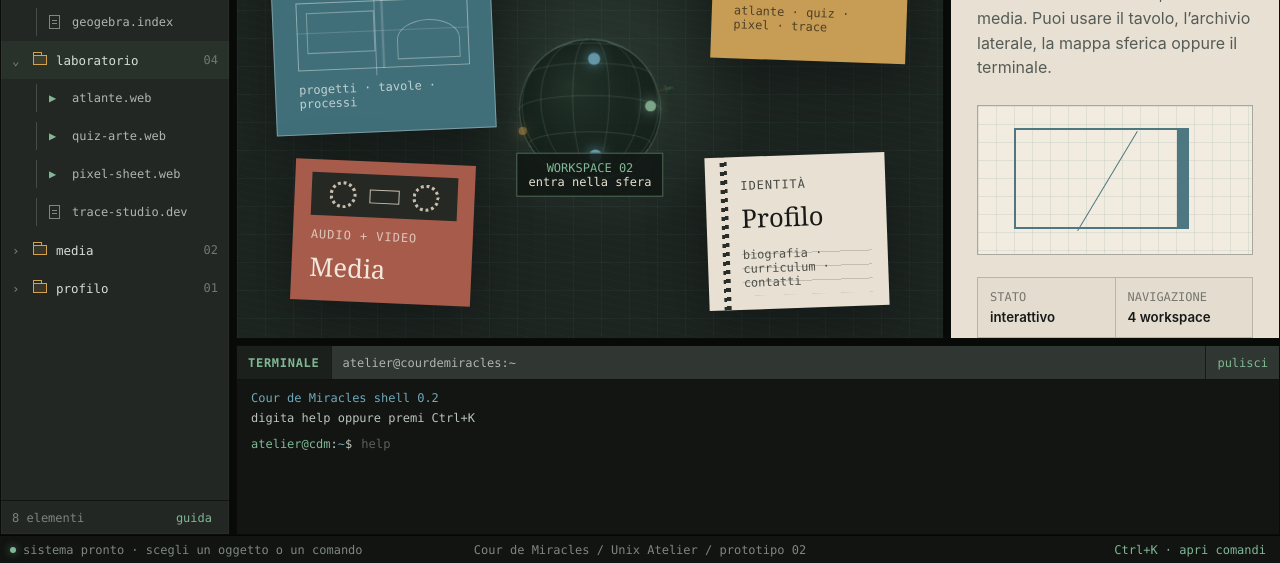
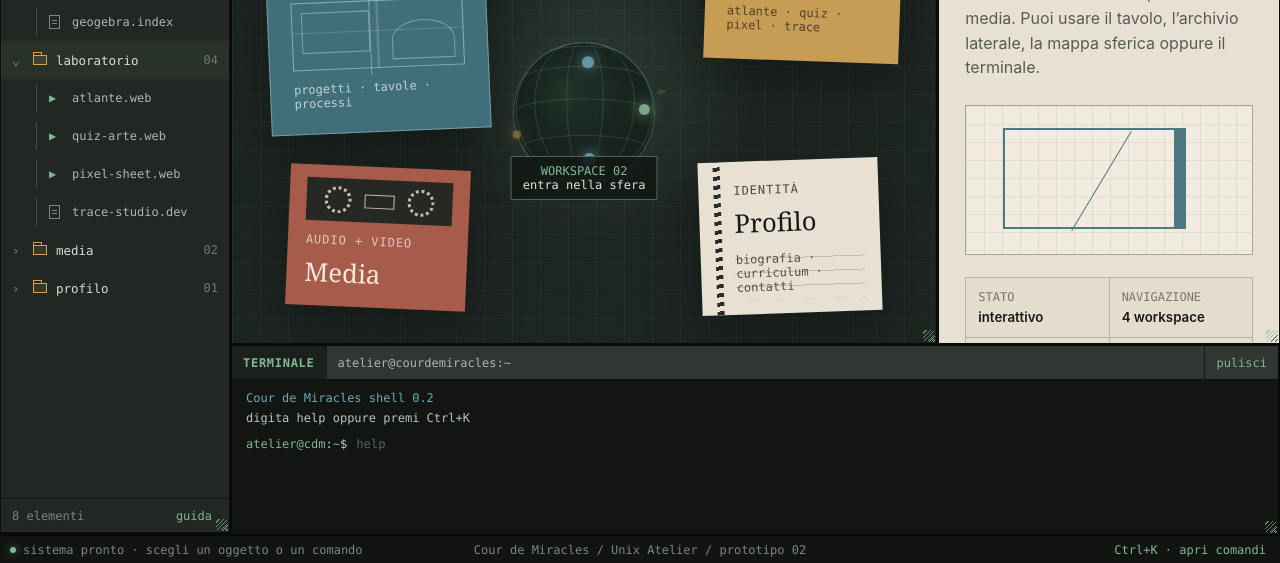
Before and after one commit to sc4tto/courdemiracles-site, a website: page index.html in a window 1280 px wide. Shown: the part 237-800 px from the top of the page. Drawn offline with Linux system fonts and the light colour scheme.

Commit message:
Restore tiled layout with per-window resize handles

```diff
--- a/app.js
+++ b/app.js
@@ -171,61 +171,16 @@ const terminalOutput = document.querySelector("#terminal-output");
 const terminalForm = document.querySelector("#terminal-form");
 const terminalInput = document.querySelector("#terminal-input");
 
-const layoutDefaults = { archive: 230, preview: 330, terminal: 190 };
-const layoutLimits = {
-  archive: value => Math.max(175, Math.min(420, value)),
-  preview: value => Math.max(280, Math.min(Math.max(280, window.innerWidth - 660), value)),
-  terminal: value => Math.max(120, Math.min(Math.max(120, window.innerHeight - 320), value)),
-};
-
-function setLayoutSize(name, value, persist = true) {
-  const size = Math.round(layoutLimits[name](value));
-  const target = name === "archive" ? document.querySelector(".desktop-body") : document.querySelector(".workspace-desk");
-  const property = name === "archive" ? "--archive-width" : name === "preview" ? "--preview-width" : "--terminal-height";
-  target.style.setProperty(property, `${size}px`);
-  if (persist) localStorage.setItem(`cdm-layout-${name}`, String(size));
-  window.dispatchEvent(new Event("resize"));
-}
-
-function setupSplitters() {
-  for (const name of Object.keys(layoutDefaults)) {
-    const saved = Number(localStorage.getItem(`cdm-layout-${name}`));
-    if (Number.isFinite(saved) && saved > 0) setLayoutSize(name, saved, false);
-  }
-  document.querySelectorAll("[data-resize]").forEach(splitter => {
-    const name = splitter.dataset.resize;
-    splitter.addEventListener("pointerdown", event => {
-      if (window.innerWidth <= 900) return;
-      event.preventDefault();
-      splitter.setPointerCapture(event.pointerId);
-      splitter.classList.add("is-dragging");
-      document.body.classList.add("is-resizing");
-      document.body.dataset.resizeAxis = name === "terminal" ? "y" : "x";
-    });
-    splitter.addEventListener("pointermove", event => {
-      if (!splitter.hasPointerCapture(event.pointerId)) return;
-      const value = name === "archive" ? event.clientX : name === "preview" ? window.innerWidth - event.clientX : window.innerHeight - 28 - event.clientY;
-      setLayoutSize(name, value);
-    });
-    const finish = event => {
-      if (splitter.hasPointerCapture(event.pointerId)) splitter.releasePointerCapture(event.pointerId);
-      splitter.classList.remove("is-dragging");
-      document.body.classList.remove("is-resizing");
-      delete document.body.dataset.resizeAxis;
-    };
-    splitter.addEventListener("pointerup", finish);
-    splitter.addEventListener("pointercancel", finish);
-    splitter.addEventListener("dblclick", () => setLayoutSize(name, layoutDefaults[name]));
-    splitter.addEventListener("keydown", event => {
-      const allowed = name === "terminal" ? ["ArrowUp", "ArrowDown"] : ["ArrowLeft", "ArrowRight"];
-      if (!allowed.includes(event.key)) return;
-      event.preventDefault();
-      const current = Number(localStorage.getItem(`cdm-layout-${name}`)) || layoutDefaults[name];
-      const direction = event.key === "ArrowRight" || event.key === "ArrowDown" ? 1 : -1;
-      setLayoutSize(name, current + direction * (event.shiftKey ? 40 : 10));
-    });
+document.querySelectorAll(".resizable-window .window-bar").forEach(bar => {
+  bar.title = "Trascina l’angolo inferiore destro per ridimensionare · doppio clic per ripristinare";
+  bar.addEventListener("dblclick", () => {
+    const panel = bar.closest(".resizable-window");
+    panel.style.removeProperty("width");
+    panel.style.removeProperty("height");
+    window.dispatchEvent(new Event("resize"));
+    announce("dimensioni della finestra ripristinate");
   });
-}
+});
 const reducedMotion = window.matchMedia("(prefers-reduced-motion: reduce)");
 
 let currentWorkspace = "desk";
@@ -849,7 +804,6 @@ function updateClock() {
 
 updateClock();
 setInterval(updateClock, 30000);
-setupSplitters();
 renderPreview("readme", { switchToDesk: false });
 terminalLine("Cour de Miracles shell 0.2", "info");
 terminalLine("digita help oppure premi Ctrl+K");
--- a/index.html
+++ b/index.html
@@ -29,7 +29,7 @@
     </header>
 
     <main class="desktop-body">
-      <aside class="file-browser tile" aria-label="Archivio dei contenuti">
+      <aside class="file-browser tile resizable-window" aria-label="Archivio dei contenuti">
         <div class="window-bar">
           <span class="window-name">archivio</span>
           <span class="window-path">~/cour-de-miracles</span>
@@ -74,10 +74,8 @@
         </div>
       </aside>
 
-      <div class="splitter splitter-archive" role="separator" aria-label="Ridimensiona archivio" aria-orientation="vertical" tabindex="0" data-resize="archive"></div>
-
       <section class="workspace workspace-desk is-active" id="workspace-desk" data-workspace-panel="desk" aria-label="Tavolo di lavoro">
-        <section class="atelier-window tile">
+        <section class="atelier-window tile resizable-window">
           <div class="window-bar">
             <span class="window-name">tavolo</span>
             <span class="window-path">~/cour-de-miracles/atelier</span>
@@ -105,15 +103,13 @@
             </button>
           </div>
         </section>
-        <div class="splitter splitter-preview" role="separator" aria-label="Ridimensiona anteprima" aria-orientation="vertical" tabindex="0" data-resize="preview"></div>
-        <aside class="preview-window tile" aria-label="Anteprima del contenuto" aria-live="polite">
+        <aside class="preview-window tile resizable-window" aria-label="Anteprima del contenuto" aria-live="polite">
           <div class="window-bar">
             <span class="window-name">anteprima</span><span class="window-path" id="preview-path">~/cour-de-miracles/README</span><span class="window-status" id="preview-index">00</span>
           </div>
           <div class="preview-content" id="preview-content"></div>
         </aside>
-        <div class="splitter splitter-terminal" role="separator" aria-label="Ridimensiona terminale" aria-orientation="horizontal" tabindex="0" data-resize="terminal"></div>
-        <section class="terminal-window tile" aria-label="Terminale interattivo">
+        <section class="terminal-window tile resizable-window" aria-label="Terminale interattivo">
           <div class="window-bar terminal-bar">
             <span class="window-name">terminale</span><span class="window-path">atelier@courdemiracles:~</span><button class="terminal-clear" type="button" data-command="clear">pulisci</button>
           </div>
--- a/styles.css
+++ b/styles.css
@@ -89,7 +89,6 @@ button:focus-visible, input:focus-visible, canvas:focus-visible {
   font-size: .68rem;
   font-style: italic;
   line-height: 1;
-  text-indent: 0;
 }
 
 .workspace-switcher { height: 100%; display: flex; align-items: stretch; }
@@ -146,30 +145,11 @@ kbd {
   position: fixed;
   inset: 44px 0 28px;
   display: grid;
-  grid-template-columns: var(--archive-width, 230px) 6px minmax(0, 1fr);
-  gap: 0;
+  grid-template-columns: 230px minmax(0, 1fr);
+  gap: 1px;
   min-height: 0;
   background: #080a08;
 }
-
-.file-browser { grid-column: 1; }
-.desktop-body > .workspace { grid-column: 3; }
-.splitter {
-  position: relative;
-  z-index: 20;
-  background: #080a08;
-  touch-action: none;
-  user-select: none;
-}
-.splitter::after { content:""; position:absolute; background:#485149; opacity:0; transition:opacity .12s; }
-.splitter:hover::after,.splitter:focus-visible::after,.splitter.is-dragging::after { opacity:1; }
-.splitter-archive { grid-column:2; cursor:col-resize; }
-.splitter-archive::after,.splitter-preview::after { inset:0 2px; width:2px; }
-.splitter-preview { grid-column:2; grid-row:1; cursor:col-resize; }
-.splitter-terminal { grid-column:1 / 4; grid-row:2; cursor:row-resize; }
-.splitter-terminal::after { inset:2px 0; height:2px; }
-body.is-resizing { cursor:col-resize; user-select:none; }
-body.is-resizing[data-resize-axis="y"] { cursor:row-resize; }
 
 .tile {
   min-width: 0;
@@ -177,6 +157,31 @@ body.is-resizing[data-resize-axis="y"] { cursor:row-resize; }
   border: 1px solid #0a0c0a;
   background: var(--panel);
   box-shadow: inset 0 0 0 1px rgba(255, 255, 255, .025);
+}
+
+@media (min-width: 901px) {
+  .resizable-window {
+    position: relative;
+    resize: both;
+    overflow: auto;
+  }
+  .resizable-window::after {
+    content: "";
+    position: absolute;
+    z-index: 30;
+    right: 2px;
+    bottom: 2px;
+    width: 11px;
+    height: 11px;
+    pointer-events: none;
+    opacity: .72;
+    background: repeating-linear-gradient(135deg, transparent 0 2px, var(--green) 2px 3px);
+  }
+  .resizable-window:hover::after { opacity: 1; }
+  .file-browser { min-width: 175px; min-height: 170px; max-width: 48vw; max-height: calc(100vh - 74px); }
+  .atelier-window { min-width: 360px; min-height: 300px; max-width: calc(100vw - 260px); max-height: calc(100vh - 110px); }
+  .preview-window { min-width: 260px; min-height: 280px; max-width: 65vw; max-height: calc(100vh - 110px); }
+  .terminal-window { min-width: 520px; min-height: 110px; max-width: calc(100vw - 232px); max-height: 55vh; }
 }
 
 .window-bar {
@@ -269,15 +274,15 @@ body.is-resizing[data-resize-axis="y"] { cursor:row-resize; }
 
 .workspace-desk {
   display: grid;
-  grid-template-columns: minmax(420px, 1fr) 6px var(--preview-width, 330px);
-  grid-template-rows: minmax(0, 1fr) 6px var(--terminal-height, 190px);
-  gap: 0;
+  grid-template-columns: minmax(420px, 1.55fr) minmax(300px, .75fr);
+  grid-template-rows: minmax(0, 1fr) 190px;
+  gap: 1px;
   background: #080a08;
 }
 
 .atelier-window { grid-column: 1; grid-row: 1; display: flex; flex-direction: column; }
-.preview-window { grid-column: 3; grid-row: 1; display: flex; flex-direction: column; }
-.terminal-window { grid-column: 1 / 4; grid-row: 3; display: flex; flex-direction: column; }
+.preview-window { grid-column: 2; grid-row: 1; display: flex; flex-direction: column; }
+.terminal-window { grid-column: 1 / 3; grid-row: 2; display: flex; flex-direction: column; }
 
 .worktable {
   position: relative;
@@ -491,8 +496,8 @@ body.is-resizing[data-resize-axis="y"] { cursor:row-resize; }
   .system-bar { grid-template-columns: 190px 1fr auto; }
   .workspace-tab { min-width: 88px; padding-inline: 8px; }
   .system-state { display: none; }
-  .desktop-body { --archive-width:205px; }
-  .workspace-desk { --preview-width:285px; }
+  .desktop-body { grid-template-columns: 205px minmax(0,1fr); }
+  .workspace-desk { grid-template-columns: minmax(410px,1fr) 285px; }
   .blueprint-object { left: 4%; width: 245px; }
   .folder-object { right: 4%; width: 215px; }
   .media-object { left: 5%; width: 190px; }
@@ -509,7 +514,6 @@ body.is-resizing[data-resize-axis="y"] { cursor:row-resize; }
   .brand > span:last-child { display: none; }
   .brand { padding-inline: 11px; }
   .desktop-body { display: block; overflow-y: auto; background: var(--graphite); }
-  .splitter { display:none; }
   .file-browser { height: 128px; border-bottom: 1px solid #050605; }
   .file-browser .window-bar { height: 32px; }
   .tree { display: flex; align-items: stretch; gap: 1px; padding: 7px; overflow-x: auto; overflow-y: hidden; }
@@ -576,7 +580,7 @@ body.is-resizing[data-resize-axis="y"] { cursor:row-resize; }
 }
 
 @media (max-height: 720px) and (min-width: 901px) {
-  .workspace-desk { --terminal-height:160px; }
+  .workspace-desk { grid-template-rows: minmax(0,1fr) 160px; }
   .blueprint-object { min-height: 155px; padding: 18px; }
   .blueprint-plan { height: 45px; margin-top: 10px; }
   .folder-object { min-height: 130px; }
```
